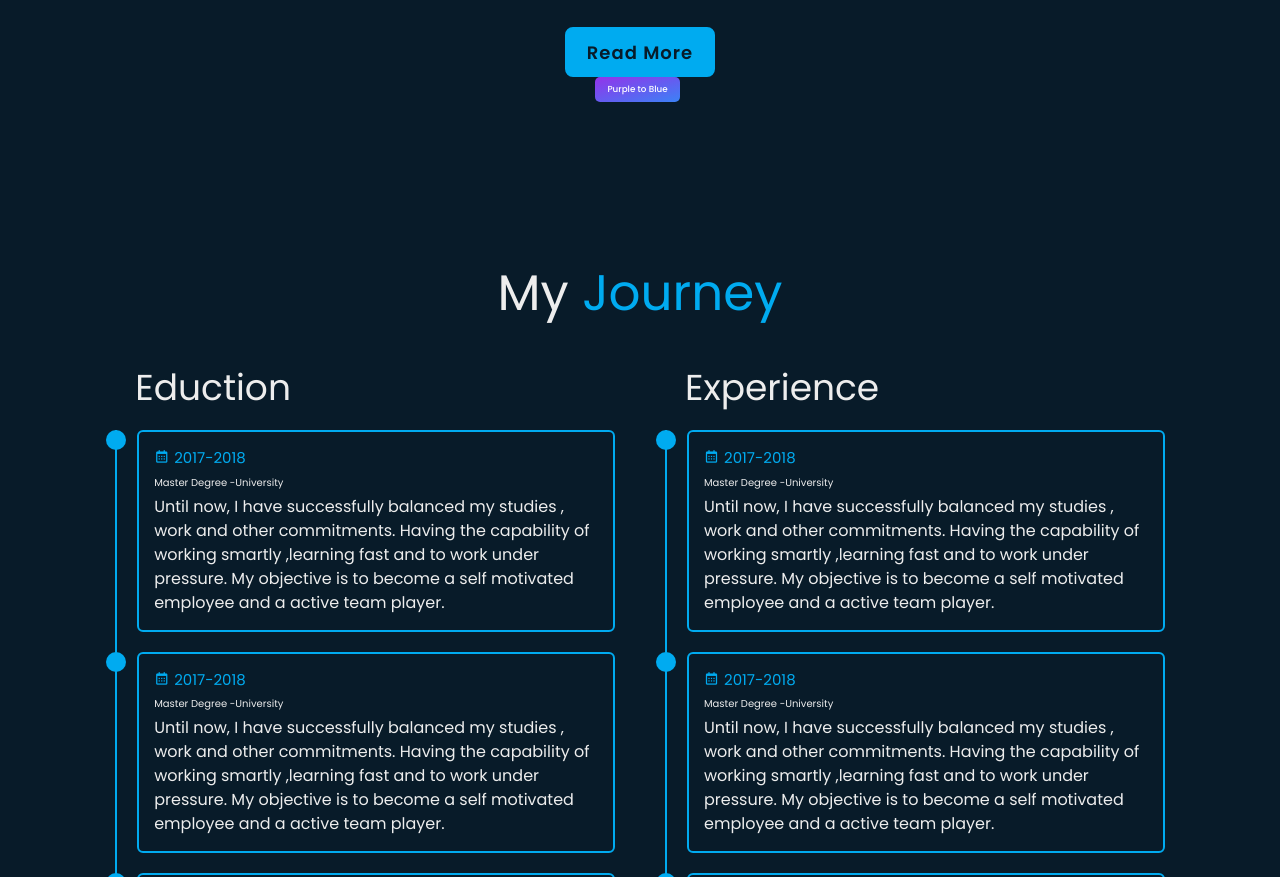
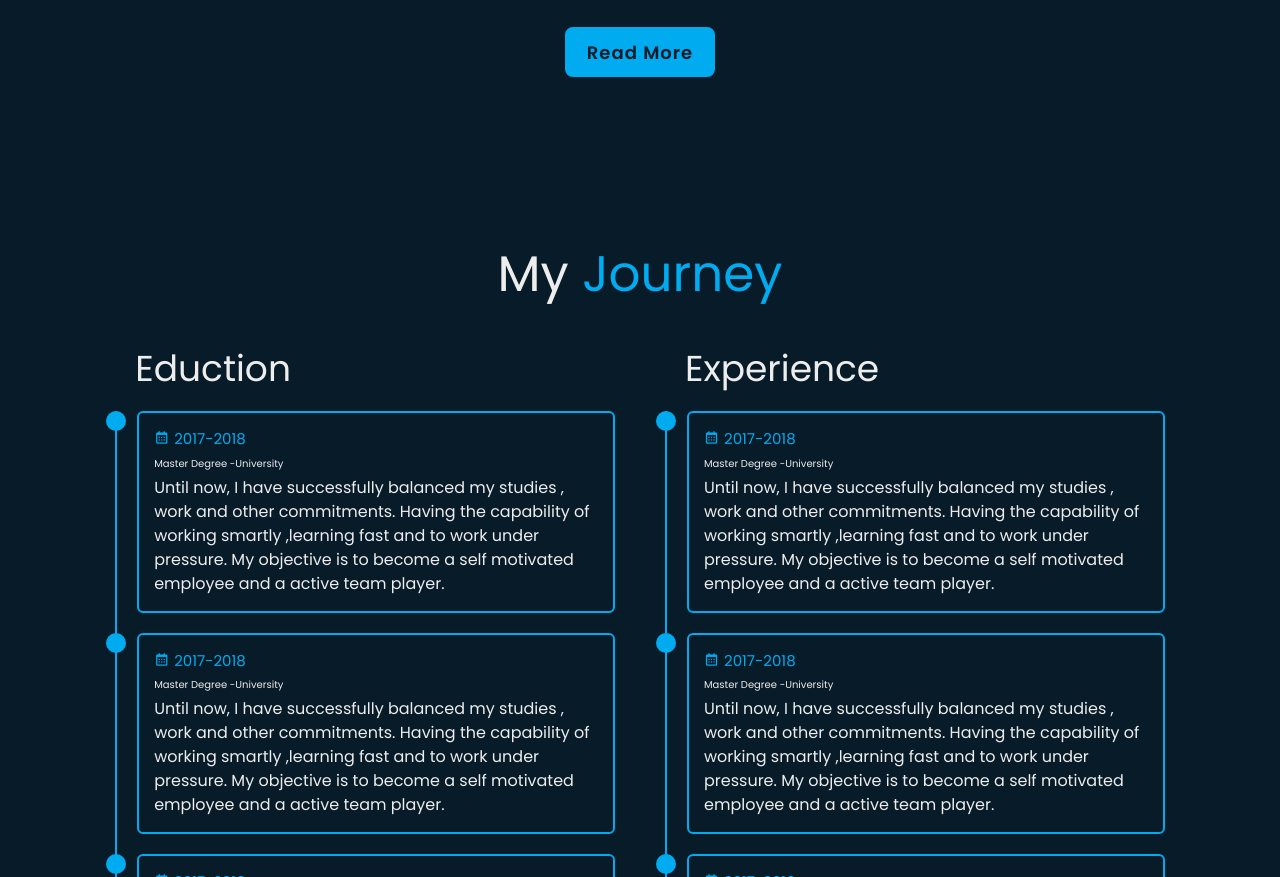
Before and after one commit to Dulsha-amilan/My_Portfolio, a plain HTML site: page index.html in a window 1280 px wide. Shown: the part 1528-2405 px from the top of the page. Drawn offline with nearby package versions, Linux system fonts and the light colour scheme.

Commit message:
button delet

```diff
--- a/index.html
+++ b/index.html
@@ -119,7 +119,7 @@
                 employee and a active team player.</p>
                 <div class="btn-box btns">
                     <a href="#" class="btn">Read More</a>
-                    <button type="button" class="text-white bg-gradient-to-br from-purple-600 to-blue-500 hover:bg-gradient-to-bl focus:ring-4 focus:outline-none focus:ring-blue-300 dark:focus:ring-blue-800 font-medium rounded-lg text-sm px-5 py-2.5 text-center mr-2 mb-2">Purple to Blue</button>
+
                 </div>
 
            </div>
```
